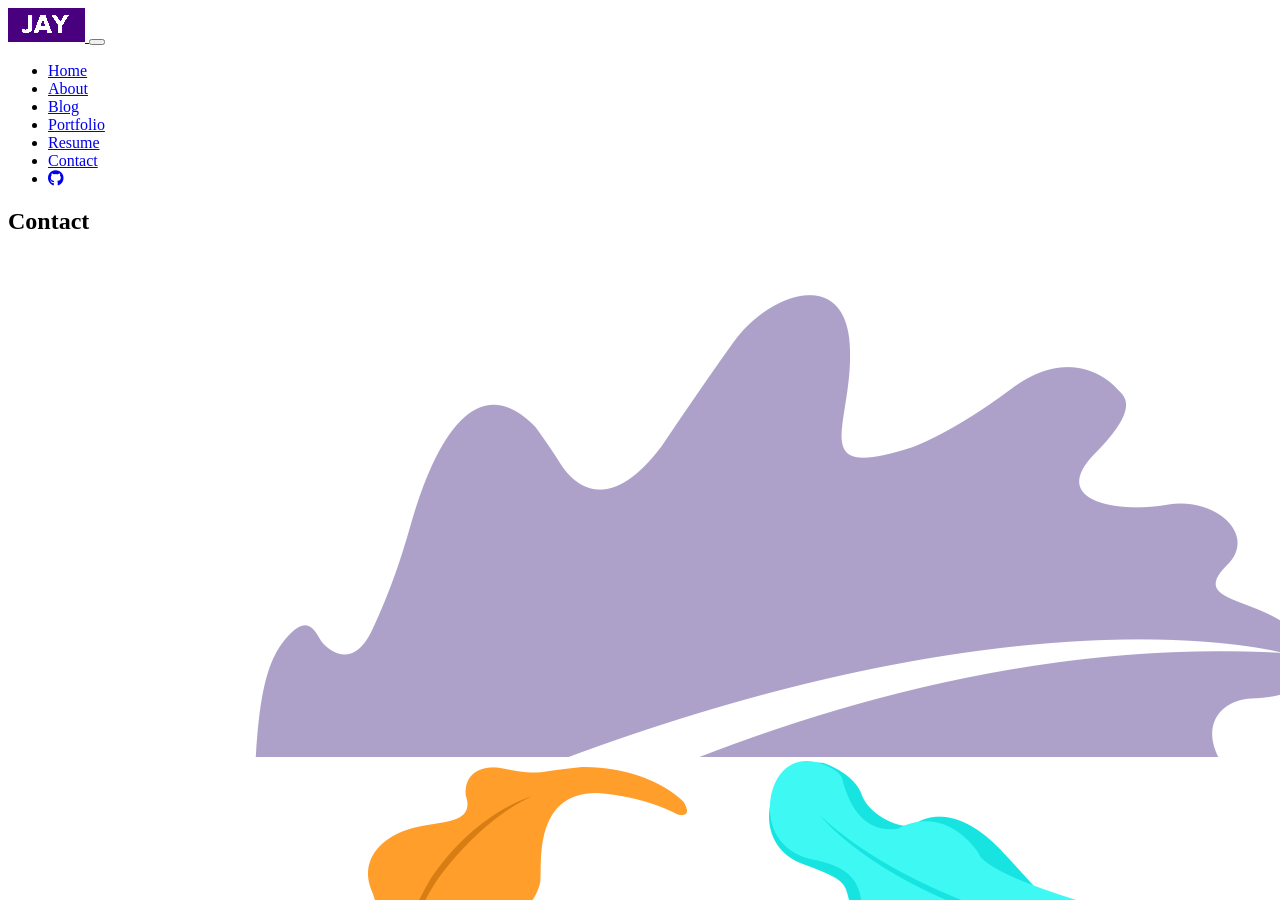
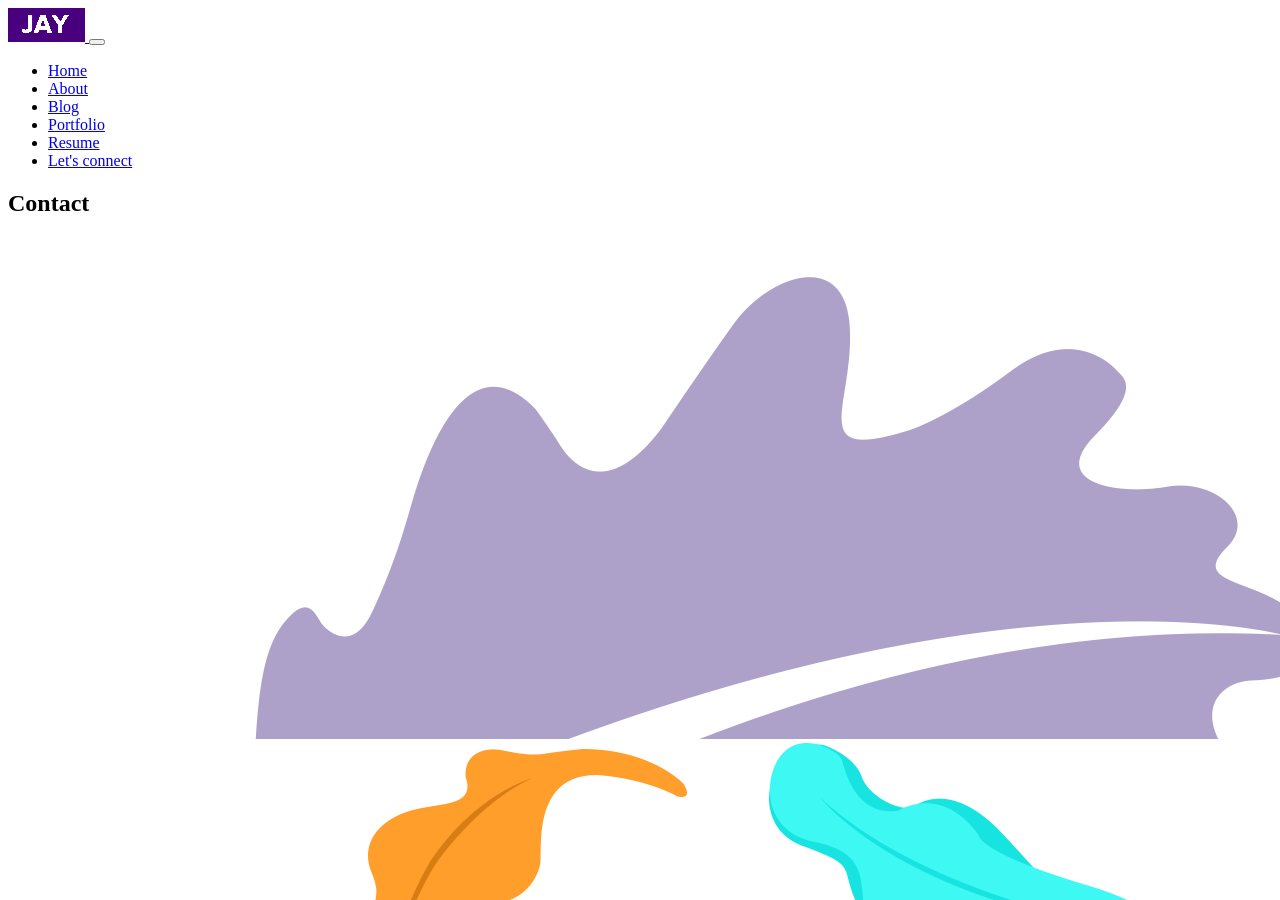
Before and after one commit to lonewanderer27/lonewanderer27.github.io, a Jekyll site: the page built from _pages/contact.html, in a window 1280 px wide and 900 px high. Built offline with Jekyll 4.4.1, drawn with Linux system fonts in a browser that asks for light colours; nearby versions of some CDN libraries.

Commit message:
chore: remove github in the nav menu

```diff
--- a/_data/settings.yml
+++ b/_data/settings.yml
@@ -17,8 +17,7 @@ menu:
   - { name: Blog, link: "/blog" }
   - { name: Portfolio, link: "/portfolio" }
   - { name: Resume, link: "/resume" }
-  - { name: Contact, link: "/contact" }
-  - { name: <i class="fa-brands fa-github"></i>, link: "https://github.com/lonewanderer27"}
+  - { name: Let's connect, link: "/contact" }
 
 #-------------------------------
 # Google Analytics Section
```
